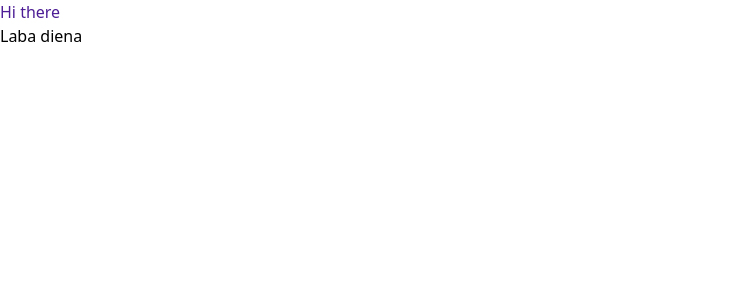
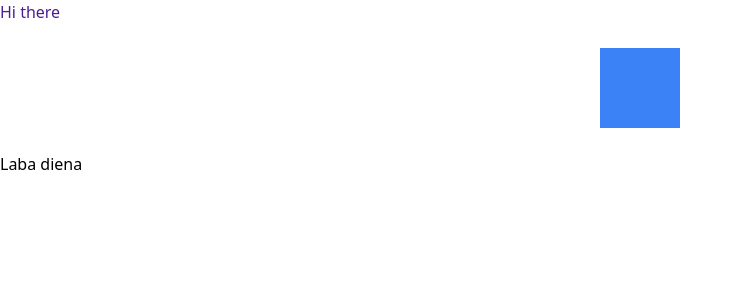
Before and after one commit to AistePrusoveFE/aisteprusovefe.github.io, a React (Create React App) app: page / in a window 1280 px wide. Shown: the top 300 px of the page, without its empty margins (0-742 px from the left). Built offline with nearby package versions, Linux system fonts and the light colour scheme.

Commit message:
style tests

```diff
--- a/src/App.tsx
+++ b/src/App.tsx
@@ -2,6 +2,7 @@ function App() {
   return (
     <>
       <h1 className="text-violet-900">Hi there</h1>
+      <div className="w-20 h-20 bg-blue-500 mx-auto my-6"></div>
       <p>Laba diena</p>
     </>
   );
```
